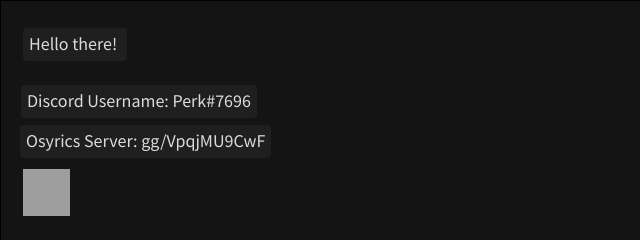
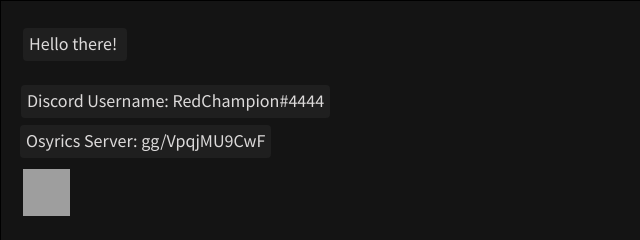
Before and after one commit to CozyyHub/homepage, a website built with Parcel: page index.html in a window 1280 px wide. Shown: the top 240 px of the page, 0-640 px from the left. Built offline with nearby package versions, Linux system fonts and the light colour scheme; grey boxes are pictures that could not be loaded.

Commit message:
Update index.html

```diff
--- a/index.html
+++ b/index.html
@@ -49,7 +49,7 @@
       <link href="./home.css" rel="stylesheet" />
 
       <div class="home-container">
-        <span class="home-text">Discord Username: Perk#7696</span>
+        <span class="home-text">Discord Username: RedChampion#4444</span>
         <span class="home-text1">Hello there! </span>
         <span class="home-text2">Osyrics Server: gg/VpqjMU9CwF</span>
         <a
```
